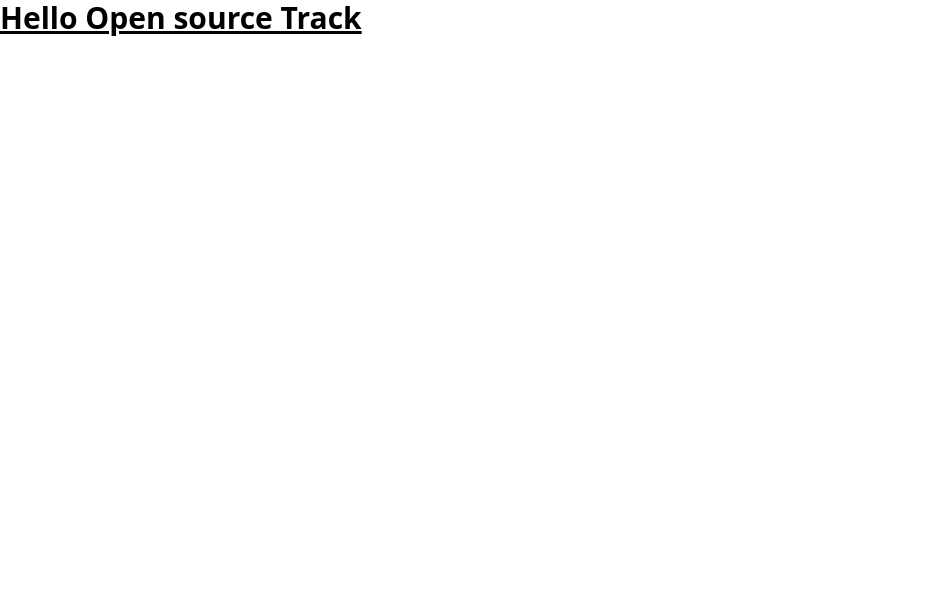
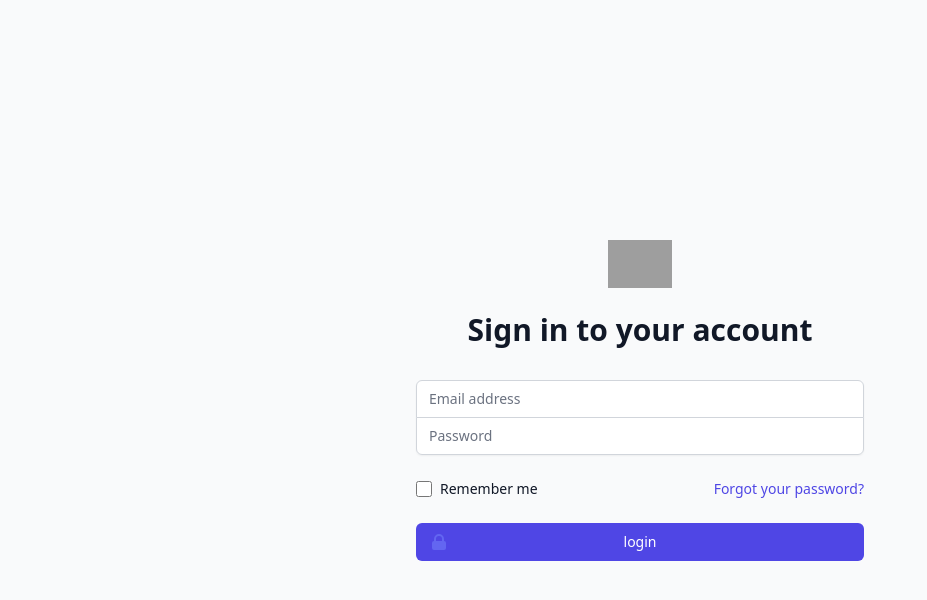
Before and after one commit to MohamedAliEsmaill/ecommerce, an Angular app in the folder client/: page /login in a window 1280 px wide. Before the commit this address led to /. Shown: the top 600 px of the page, without its empty margins (0-927 px from the left). Built offline with nearby package versions, Linux system fonts and the light colour scheme; grey boxes are pictures that could not be loaded.

Commit message:
feat(Auth): UI skeleton for Auth flow

```diff
--- a/client/src/app/app.component.html
+++ b/client/src/app/app.component.html
@@ -1,3 +1 @@
-<h1 class="text-3xl font-bold underline">
-  Hello Open source Track
-</h1>
+<router-outlet />
--- a/client/src/app/app.component.ts
+++ b/client/src/app/app.component.ts
@@ -1,12 +1,13 @@
 import { Component } from '@angular/core';
 import { RouterOutlet } from '@angular/router';
+import { CommonModule } from '@angular/common';
 
 @Component({
   selector: 'app-root',
   standalone: true,
-  imports: [RouterOutlet],
+  imports: [RouterOutlet, CommonModule],
   templateUrl: './app.component.html',
-  styleUrl: './app.component.css'
+  styleUrl: './app.component.css',
 })
 export class AppComponent {
   title = 'client';
--- a/client/src/app/app.routes.ts
+++ b/client/src/app/app.routes.ts
@@ -1,3 +1,18 @@
 import { Routes } from '@angular/router';
-
-export const routes: Routes = [];
+import { AppComponent } from './app.component';
+import { LoginComponent } from './components/login/login.component';
+import { SignupComponent } from './components/signup/signup.component';
+export const routes: Routes = [
+  {
+    path: '',
+    component: AppComponent,
+  },
+  {
+    path: 'login',
+    component: LoginComponent,
+  },
+  {
+    path: 'signup',
+    component: SignupComponent,
+  },
+];
--- /dev/null
+++ b/client/src/app/components/login/login.component.html
@@ -0,0 +1,92 @@
+<div
+  class="min-h-screen flex items-center justify-center bg-gray-50 py-12 px-4 sm:px-6 lg:px-8"
+>
+  <div class="max-w-md w-full space-y-8">
+    <div>
+      <img
+        class="mx-auto h-12 w-auto"
+        src="../../../assets/"
+        alt="Login-Logo"
+      />
+      <h2
+        class="signin-heading mt-6 text-center text-3xl font-extrabold text-gray-900"
+      >
+        Sign in to your account
+      </h2>
+    </div>
+    <form class="mt-8 space-y-6" action="#" method="POST">
+      <input type="hidden" name="remember" value="true" />
+      <div class="rounded-md shadow-sm -space-y-px">
+        <div>
+          <label for="email-address" class="sr-only">Email address</label>
+          <input
+            id="email-address"
+            name="email"
+            type="email"
+            autocomplete="email"
+            required
+            class="appearance-none rounded-none relative block w-full px-3 py-2 border border-gray-300 placeholder-gray-500 text-gray-900 rounded-t-md focus:outline-none focus:ring-indigo-500 focus:border-indigo-500 focus:z-10 sm:text-sm"
+            placeholder="Email address"
+          />
+        </div>
+        <div>
+          <label for="password" class="sr-only">Password</label>
+          <input
+            id="password"
+            name="password"
+            type="password"
+            autocomplete="current-password"
+            required
+            class="appearance-none rounded-none relative block w-full px-3 py-2 border border-gray-300 placeholder-gray-500 text-gray-900 rounded-b-md focus:outline-none focus:ring-indigo-500 focus:border-indigo-500 focus:z-10 sm:text-sm"
+            placeholder="Password"
+          />
+        </div>
+      </div>
+
+      <div class="flex items-center justify-between">
+        <div class="flex items-center">
+          <input
+            id="remember_me"
+            name="remember_me"
+            type="checkbox"
+            class="h-4 w-4 text-indigo-600 focus:ring-indigo-500 border-gray-300 rounded"
+          />
+          <label for="remember_me" class="ml-2 block text-sm text-gray-900">
+            Remember me
+          </label>
+        </div>
+
+        <div class="text-sm">
+          <a href="#" class="font-medium text-indigo-600 hover:text-indigo-500">
+            Forgot your password?
+          </a>
+        </div>
+      </div>
+
+      <div>
+        <button
+          type="submit"
+          class="group relative w-full flex justify-center py-2 px-4 border border-transparent text-sm font-medium rounded-md text-white bg-indigo-600 hover:bg-indigo-700 focus:outline-none focus:ring-2 focus:ring-offset-2 focus:ring-indigo-500"
+        >
+          <span class="absolute left-0 inset-y-0 flex items-center pl-3">
+            <!-- Heroicon name: lock-closed -->
+            <svg
+              class="h-5 w-5 text-indigo-500 group-hover:text-indigo-400"
+              xmlns="http://www.w3.org/2000/svg"
+              viewBox="0 0 20 20"
+              fill="currentColor"
+              aria-hidden="true"
+            >
+              <path
+                fill-rule="evenodd"
+                d="M5 9V7a5 5 0 0110 0v2a2 2 0 012 2v5a2 2 0 01-2 2H5a2 2 0 01-2-2v-5a2 2 0 012-2zm8-2v2H7V7a3 3 0 016 0z"
+                clip-rule="evenodd"
+              />
+            </svg>
+          </span>
+          login
+        </button>
+      </div>
+    </form>
+  </div>
+</div>
--- /dev/null
+++ b/client/src/app/components/signup/signup.component.html
@@ -0,0 +1,98 @@
+<div
+  class="min-h-screen flex items-center justify-center bg-gray-50 py-12 px-4 sm:px-6 lg:px-8"
+>
+  <div class="max-w-md w-full space-y-8">
+    <div>
+      <h2
+        class="signin-heading mt-6 text-center text-3xl font-extrabold text-gray-900"
+      >
+        Create an account
+      </h2>
+    </div>
+    <form class="mt-8 space-y-6" action="#" method="POST">
+      <input type="hidden" name="remember" value="true" />
+      <div class="rounded-md shadow-sm -space-y-px">
+        <div>
+          <label for="full-name" class="sr-only">Full Name</label>
+          <input
+            id="full-name"
+            name="fullName"
+            type="text"
+            autocomplete="name"
+            required
+            class="appearance-none rounded-none relative block w-full px-3 py-2 border border-gray-300 placeholder-gray-500 text-gray-900 rounded-t-md focus:outline-none focus:ring-indigo-500 focus:border-indigo-500 focus:z-10 sm:text-sm"
+            placeholder="Full Name"
+          />
+        </div>
+        <div>
+          <label for="username" class="sr-only">Username</label>
+          <input
+            id="username"
+            name="username"
+            type="text"
+            autocomplete="username"
+            required
+            class="appearance-none rounded-none relative block w-full px-3 py-2 border border-gray-300 placeholder-gray-500 text-gray-900 focus:outline-none focus:ring-indigo-500 focus:border-indigo-500 focus:z-10 sm:text-sm"
+            placeholder="Username"
+          />
+        </div>
+        <div>
+          <label for="email-address" class="sr-only">Email address</label>
+          <input
+            id="email-address"
+            name="email"
+            type="email"
+            autocomplete="email"
+            required
+            class="appearance-none rounded-none relative block w-full px-3 py-2 border border-gray-300 placeholder-gray-500 text-gray-900 focus:outline-none focus:ring-indigo-500 focus:border-indigo-500 focus:z-10 sm:text-sm"
+            placeholder="Email address"
+          />
+        </div>
+        <div>
+          <label for="password" class="sr-only">Password</label>
+          <input
+            id="password"
+            name="password"
+            type="password"
+            autocomplete="new-password"
+            required
+            class="appearance-none rounded-none relative block w-full px-3 py-2 border border-gray-300 placeholder-gray-500 text-gray-900 focus:outline-none focus:ring-indigo-500 focus:border-indigo-500 focus:z-10 sm:text-sm"
+            placeholder="Password"
+          />
+        </div>
+        <div>
+          <label for="password-confirm" class="sr-only">Confirm Password</label>
+          <input
+            id="password-confirm"
+            name="passwordConfirm"
+            type="password"
+            autocomplete="new-password"
+            required
+            class="appearance-none rounded-none relative block w-full px-3 py-2 border border-gray-300 placeholder-gray-500 text-gray-900 rounded-b-md focus:outline-none focus:ring-indigo-500 focus:border-indigo-500 focus:z-10 sm:text-sm"
+            placeholder="Confirm Password"
+          />
+        </div>
+        <div>
+          <label for="phone" class="sr-only">Phone Number</label>
+          <input
+            id="phone"
+            name="phone"
+            type="tel"
+            required
+            class="appearance-none rounded-none relative block w-full px-3 py-2 border border-gray-300 placeholder-gray-500 text-gray-900 focus:outline-none focus:ring-indigo-500 focus:border-indigo-500 focus:z-10 sm:text-sm"
+            placeholder="Phone Number"
+          />
+        </div>
+      </div>
+
+      <div>
+        <button
+          type="submit"
+          class="group relative w-full flex justify-center py-2 px-4 border border-transparent text-sm font-medium rounded-md text-white bg-indigo-600 hover:bg-indigo-700 focus:outline-none focus:ring-2 focus:ring-offset-2 focus:ring-indigo-500"
+        >
+          Register
+        </button>
+      </div>
+    </form>
+  </div>
+</div>
```
Also changed, not shown: client/src/app/components/login/login.component.ts (added, +12 -0 lines), client/src/app/components/signup/signup.component.ts (added, +12 -0 lines), client/src/app/components/login/login.component.css (added), client/src/app/components/signup/signup.component.css (added), 2 other files (tests, documents, lock files or other folders).
